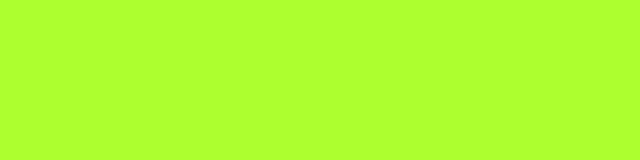
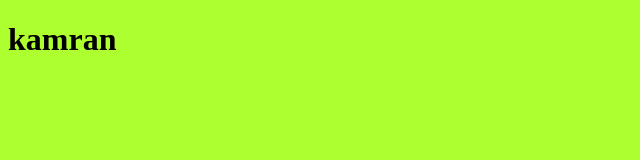
Before and after one commit to kamran0452/devops-13, a website: page src/index.html in a window 1280 px wide. Shown: the whole page, without its empty margins (0-640 px from the left). Drawn offline with Linux system fonts and the light colour scheme.

Commit message:
modify index.html & index.css

```diff
--- a/src/index.html
+++ b/src/index.html
@@ -7,6 +7,6 @@
     <title>Document</title>
 </head>
 <body>
-    <h2>
+    <h1>kamran </h1>
 </body>
 </html>
--- a/styles/index.css
+++ b/styles/index.css
@@ -1,3 +1,3 @@
-Body{
+body{
     background-color: greenyellow;
 }
```
